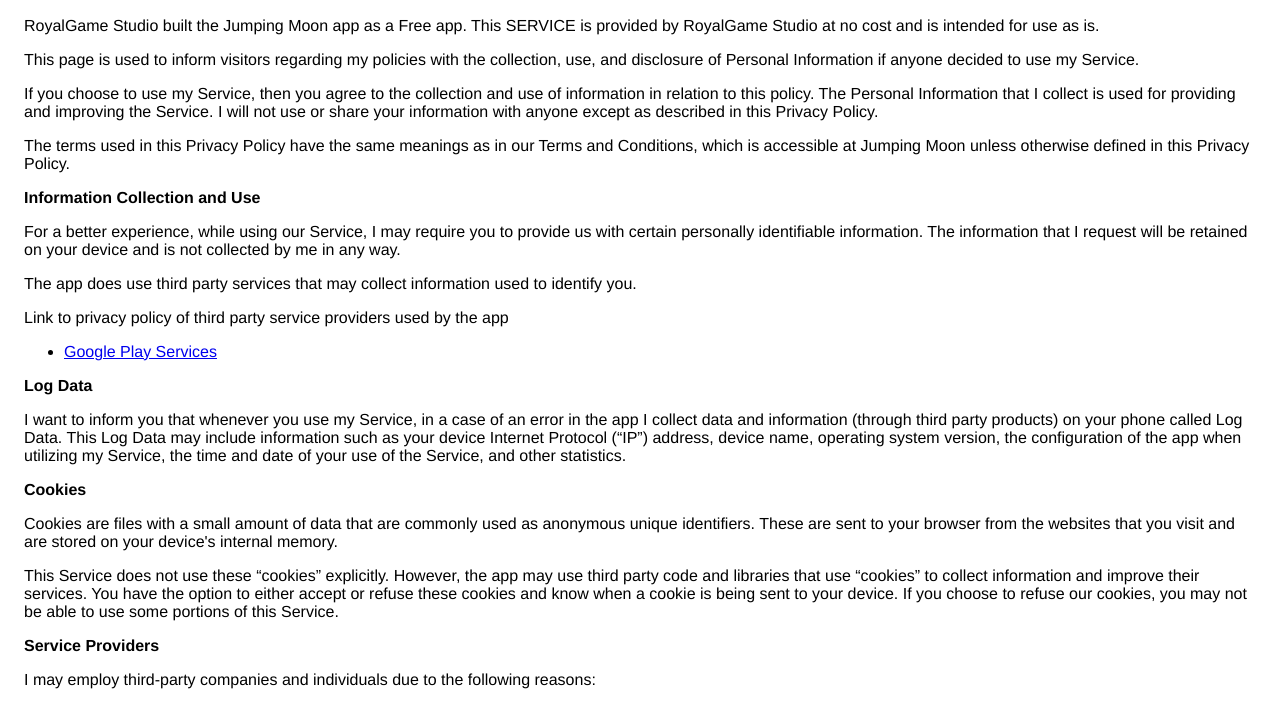
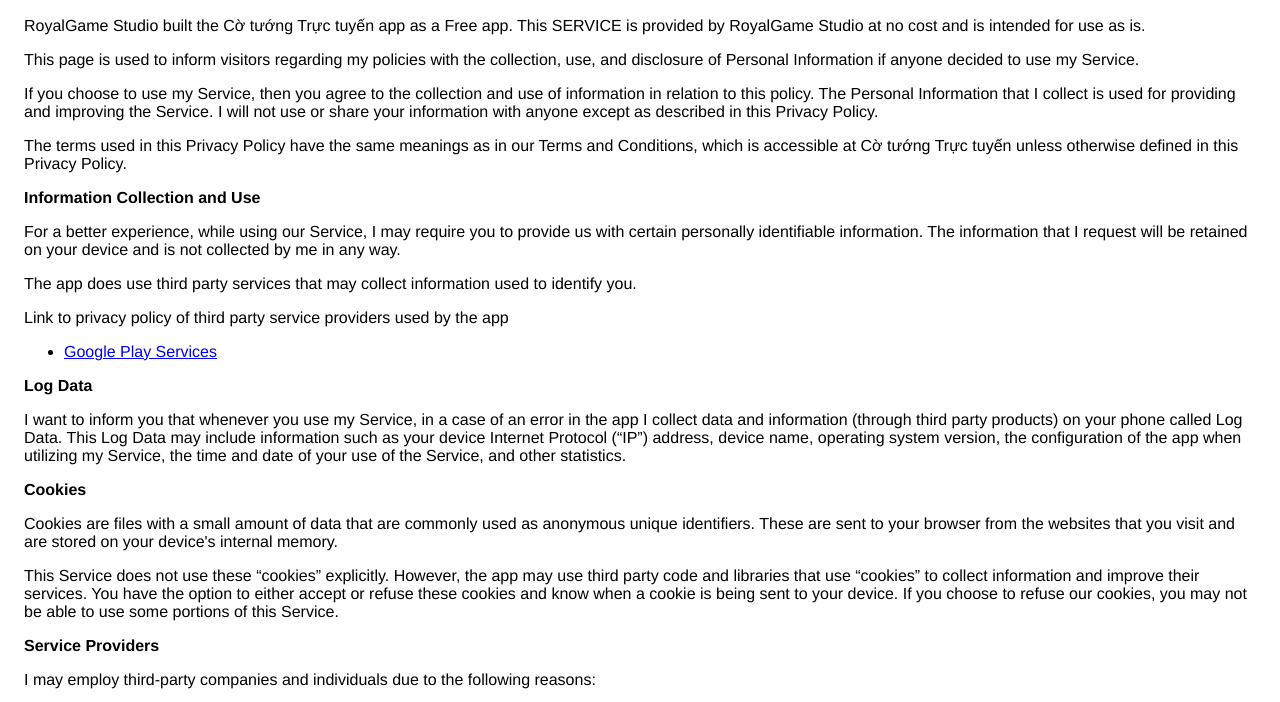
Before and after one commit to thanglq/MineSweeper, a plain HTML site: page index.html in a window 1280 px wide. Shown: the part 75-777 px from the top of the page. Drawn offline with Linux system fonts and the light colour scheme.

Commit message:
Update index.html

```diff
--- a/index.html
+++ b/index.html
@@ -7,7 +7,7 @@
       <style> body { font-family: 'Helvetica Neue', Helvetica, Arial, sans-serif; padding:1em; } </style>
     </head>
     <body>
-    <h2>Privacy Policy</h2> <p> RoyalGame Studio built the Jumping Moon app as a Free app. This SERVICE is provided by
+    <h2>Privacy Policy</h2> <p> RoyalGame Studio built the Cờ tướng Trực tuyến app as a Free app. This SERVICE is provided by
                     RoyalGame Studio at no cost and is intended for use as is.
                   </p> <p>This page is used to inform visitors regarding my policies with the collection, use, and disclosure
                     of Personal Information if anyone decided to use my Service.
@@ -16,7 +16,7 @@
                     the Service. I will not use or share your information with anyone except as described
                     in this Privacy Policy.
                   </p> <p>The terms used in this Privacy Policy have the same meanings as in our Terms and Conditions, which is
-                    accessible at Jumping Moon unless otherwise defined in this Privacy Policy.
+                    accessible at Cờ tướng Trực tuyến unless otherwise defined in this Privacy Policy.
                   </p> <p><strong>Information Collection and Use</strong></p> <p>For a better experience, while using our Service, I may require you to provide us with certain
                     personally identifiable information. The information that I request will be retained on your device and is not collected by me in any way.
                   </p> <p>The app does use third party services that may collect information used to identify you.</p> <div><p>Link to privacy policy of third party service providers used by the app</p> <ul><li><a href="https://www.google.com/policies/privacy/" target="_blank">Google Play Services</a></li><!----><!----><!----><!----><!----><!----><!----><!----></ul></div> <p><strong>Log Data</strong></p> <p> I want to inform you that whenever you use my Service, in a case of
```
